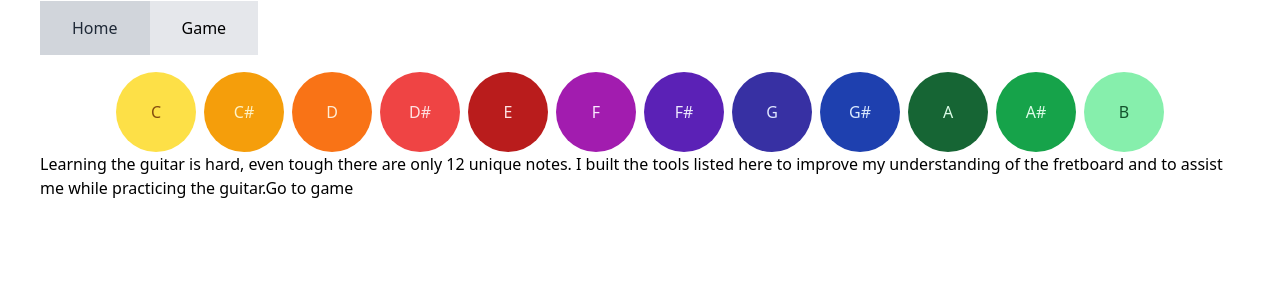
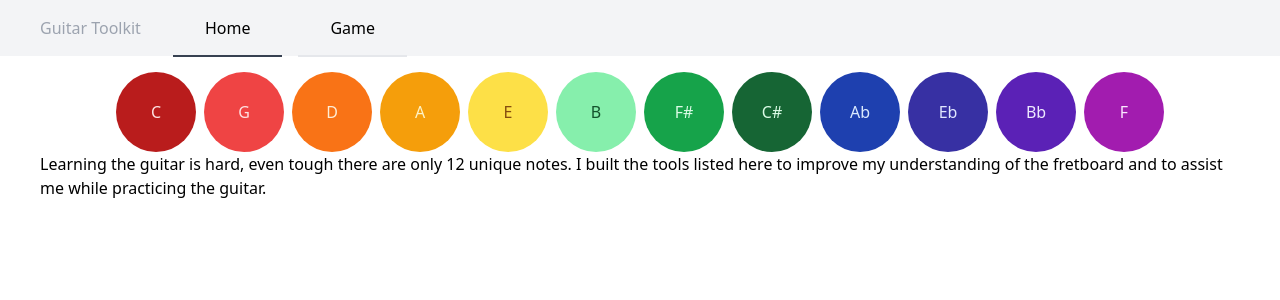
Before and after one commit to matthiasweiss/guitar-notes, a React (Vite) app: page /#/ in a window 1280 px wide. Shown: the top 300 px of the page. Built offline with nearby package versions, Linux system fonts and the light colour scheme.

Commit message:
Change note colors to match circle of fifths Adjust layout

```diff
--- a/src/components/navbar.tsx
+++ b/src/components/navbar.tsx
@@ -9,14 +9,20 @@ const LINKS = [
 
 export const Navbar = () => {
   const { pathname } = useLocation();
-  const defaultClasses = 'bg-gray-200 px-8 py-4';
-  const activeClasses = 'bg-gray-300 text-gray-800';
+  const defaultClasses =
+    'px-8 py-4 border-b-2 border-gray-200 hover:border-gray-300';
+  const activeClasses = 'border-gray-700 hover:border-gray-700';
 
   return (
-    <ul className="flex py-4">
-      <li>
+    <div className="flex w-full justify-center bg-gray-100">
+      <div className="flex w-full max-w-[1200px] gap-8">
+        <div className="flex select-none items-center text-gray-400">
+          Guitar Toolkit
+        </div>
+        <ul className="flex gap-4 py-4">
           {LINKS.map((link) => {
             return (
+              <li>
                 <Link
                   key={link.path}
                   className={twMerge(
@@ -27,9 +33,11 @@ export const Navbar = () => {
                 >
                   {link.label}
                 </Link>
+              </li>
             );
           })}
-      </li>
         </ul>
+      </div>
+    </div>
   );
 };
--- a/src/hooks/use-notes.tsx
+++ b/src/hooks/use-notes.tsx
@@ -2,35 +2,35 @@ import { randomElement } from '../utils';
 
 const notes = [
   'C',
+  'G',
+  'D',
+  'A',
+  'E',
+  'B',
+  'F#',
   'C#',
-  'D',
-  'D#',
-  'E',
+  'Ab',
+  'Eb',
+  'Bb',
   'F',
-  'F#',
-  'G',
-  'G#',
-  'A',
-  'A#',
-  'B',
 ] as const;
 
 export type Note = (typeof notes)[number];
 export type NoteData = { classList: string };
 
 const notesDataMap: Record<Note, NoteData> = {
-  C: { classList: 'bg-yellow-300 text-yellow-800' },
-  'C#': { classList: 'bg-amber-500 text-amber-100' },
+  C: { classList: 'bg-red-700 text-red-100' },
+  G: { classList: 'bg-red-500 text-red-100' },
   D: { classList: 'bg-orange-500 text-orange-100' },
-  'D#': { classList: 'bg-red-500 text-red-100' },
-  E: { classList: 'bg-red-700 text-red-100' },
+  A: { classList: 'bg-amber-500 text-amber-100' },
+  E: { classList: 'bg-yellow-300 text-yellow-800' },
+  B: { classList: 'bg-green-300 text-green-900' },
+  'F#': { classList: 'bg-green-600 text-green-100' },
+  'C#': { classList: 'bg-green-800 text-green-100' },
+  Ab: { classList: 'bg-blue-800 text-blue-100' },
+  Eb: { classList: 'bg-indigo-800 text-indigo-100' },
+  Bb: { classList: 'bg-violet-800 text-violet-100' },
   F: { classList: 'bg-fuchsia-700 text-fuchsia-100' },
-  'F#': { classList: 'bg-violet-800 text-violet-100' },
-  G: { classList: 'bg-indigo-800 text-indigo-100' },
-  'G#': { classList: 'bg-blue-800 text-blue-100' },
-  A: { classList: 'bg-green-800 text-green-100' },
-  'A#': { classList: 'bg-green-600 text-green-100' },
-  B: { classList: 'bg-green-300 text-green-900' },
 };
 
 export const useNotes = () => {
--- a/src/screens/game/game.tsx
+++ b/src/screens/game/game.tsx
@@ -96,10 +96,10 @@ export const Game = () => {
       <div className="flex flex-col">
         Which fret is the {current.note} note on the {current.guitarString}{' '}
         string?
-        {notes.map((note, index) => {
+        {notes.map((_, index) => {
           return (
             <button
-              key={note}
+              key={index}
               onClick={() => checkAnswer(index)}
               className={calculateClasses(index)}
             >
--- a/src/screens/home/home.tsx
+++ b/src/screens/home/home.tsx
@@ -1,6 +1,4 @@
-import { Link } from 'react-router-dom';
 import { NoteCardList } from '../../components/note-card-list';
-import { PATHS } from '../../constants';
 
 export const Home = () => {
   return (
@@ -11,7 +9,6 @@ export const Home = () => {
           Learning the guitar is hard, even tough there are only 12 unique
           notes. I built the tools listed here to improve my understanding of
           the fretboard and to assist me while practicing the guitar.
-          <Link to={PATHS.GAME}>Go to game</Link>
         </div>
       </div>
     </>
--- a/src/screens/layout/layout.tsx
+++ b/src/screens/layout/layout.tsx
@@ -3,12 +3,10 @@ import { Navbar } from '../../components/navbar';
 
 export const Layout = () => {
   return (
-    <div className="flex justify-center">
+    <div className="flex flex-col items-center gap-4">
+      <Navbar />
       <div className="flex w-full max-w-[1200px] flex-col gap-4">
-        <Navbar />
-        <div className="flex">
-          <Outlet />
-        </div>
+        <Outlet />
       </div>
     </div>
   );
```
Lines whose indentation alone changed are shown as unchanged.
